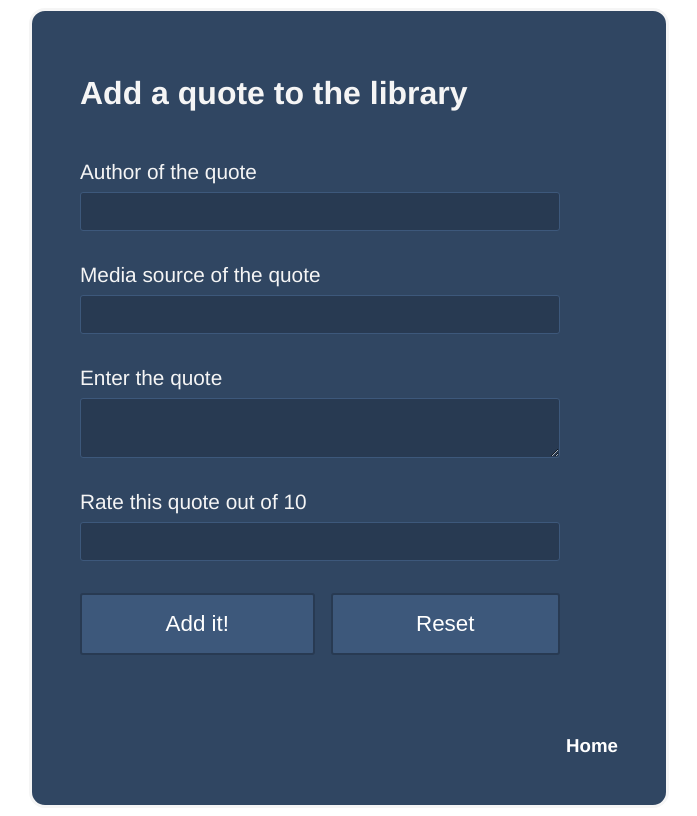
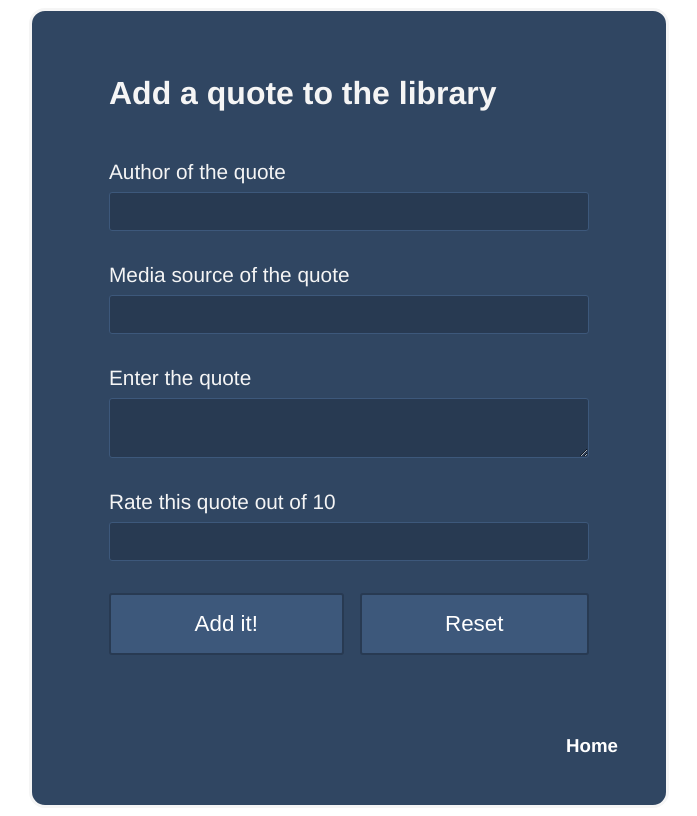
Before and after one commit to samkhodak/text-extraction-app, a Flask app: page /insert in a window 1280 px wide. Shown: the whole page, without its empty margins (291-988 px from the left). Run offline with Flask 3, Linux system fonts and the light colour scheme.

Commit message:
completed gcloud dockerfile and updated styles.

```diff
--- a/hw4/static/styles.css
+++ b/hw4/static/styles.css
@@ -63,8 +63,9 @@
 }
 
 /* Insert styles */
-.form {
-    max-width: 30rem;
+.form-container {
+    margin: 0 auto;
+    width: clamp(380px, 100%, 30rem);
 }
 
 .form-card {
--- a/hw4/templates/insert.html
+++ b/hw4/templates/insert.html
@@ -1,9 +1,9 @@
 {% extends "layout.html" %}
 {% block content %}
-    <div>
+    <div class="form-container">
         <h1 class="title">Add a quote to the library</h1>
 
-        <form action="{{ url_for('insert') }}" method="post" class="form">
+        <form action="{{ url_for('insert') }}" method="post">
             <div class="form-card">
                 <label for="person" class="form-label">Author of the quote</label>
                 <input type="text" id = "person" class="form-input" name="person" required>
```
Also changed, not shown: 1 other file.
